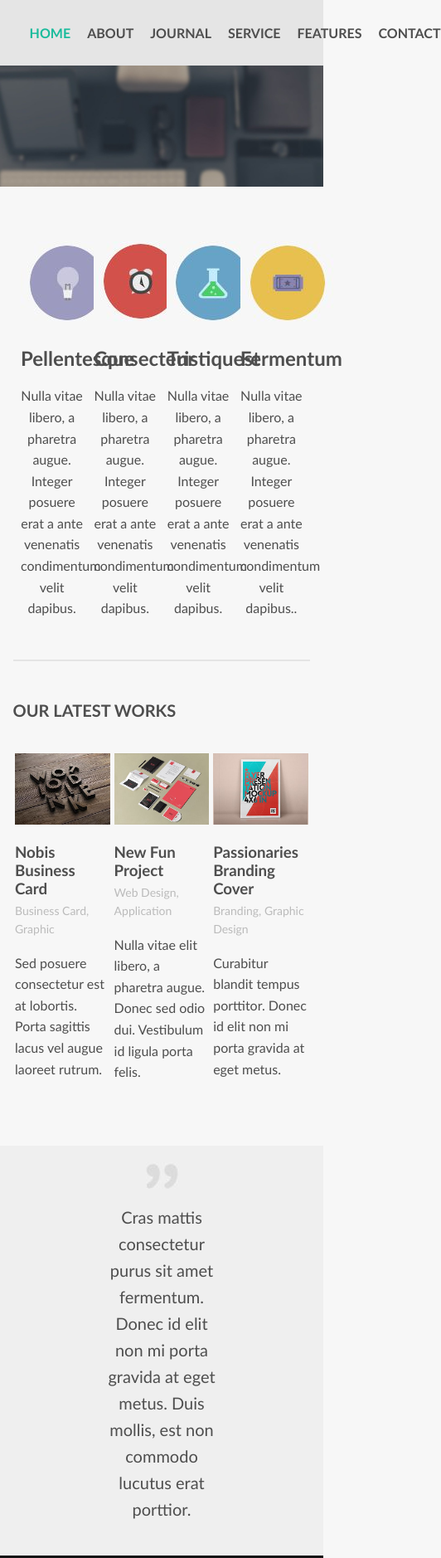
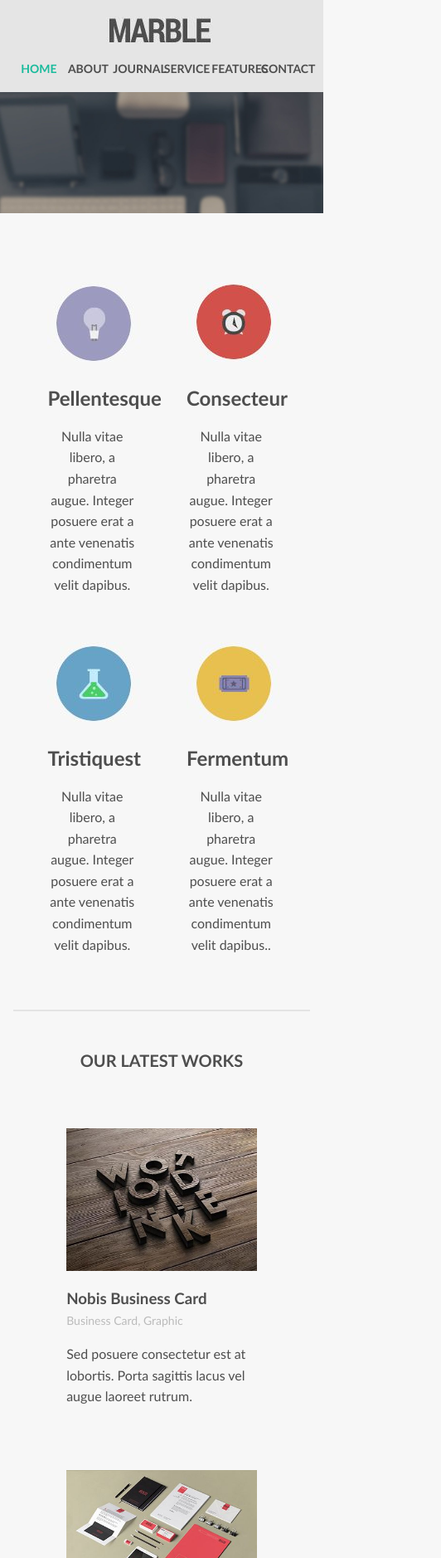
Before and after one commit to Remdran/Marble-psd-to-site, a plain HTML site: page index.html in a window 390 px wide. Shown: the top 1878 px of the page at 83% size, 532 px wide, since content can reach past the window. Drawn offline with Linux system fonts and the light colour scheme.

Commit message:
Responsiveness for tablets

```diff
--- a/index.html
+++ b/index.html
@@ -10,7 +10,7 @@
 	<body>
 		<header>
 			<div class="wrapper">
-				<div class="row">
+				<div class="row nav-row">
 					<h1 class="logo">Marble</h1>
 					<nav>
 						<div class="burger"></div>
@@ -113,7 +113,7 @@
 			<blockquote>
 				Cras mattis consectetur purus sit amet fermentum. Donec id elit non mi
 				porta gravida at eget metus. Duis mollis, est non commodo lucutus erat
-				porttior.
+				por.
 			</blockquote>
 		</div>
 
--- a/styles.css
+++ b/styles.css
@@ -217,3 +217,58 @@ footer li {
 	color: #999;
 	font-size: 14px;
 }
+
+/* MEDIA QUERIES */
+
+@media screen and (max-width: 960px) {
+	.icons {
+		flex-wrap: wrap;
+	}
+
+	.icons div {
+		width: 40%;
+		padding: 0 5%;
+		margin: 20px 0;
+	}
+
+	.footer-row {
+		flex-wrap: wrap;
+	}
+	.ftr-sections {
+		flex: 1 0 50%;
+		margin-top: 10px;
+	}
+
+	.quote {
+		padding: 40px 5%;
+	}
+}
+
+@media screen and (max-width: 768px) {
+	.nav-row {
+		display: block;
+	}
+
+	.logo {
+		margin: 0 auto 15px;
+	}
+
+	header nav li {
+		margin-left: 0;
+		width: 16.6%;
+		text-align: center;
+		font-size: 14px;
+	}
+
+	.work-exs {
+		flex-wrap: wrap;
+	}
+	.works div {
+		flex: 1 0 60%;
+		margin: 30px 10%;
+	}
+
+	.works h2 {
+		text-align: center;
+	}
+}
```
